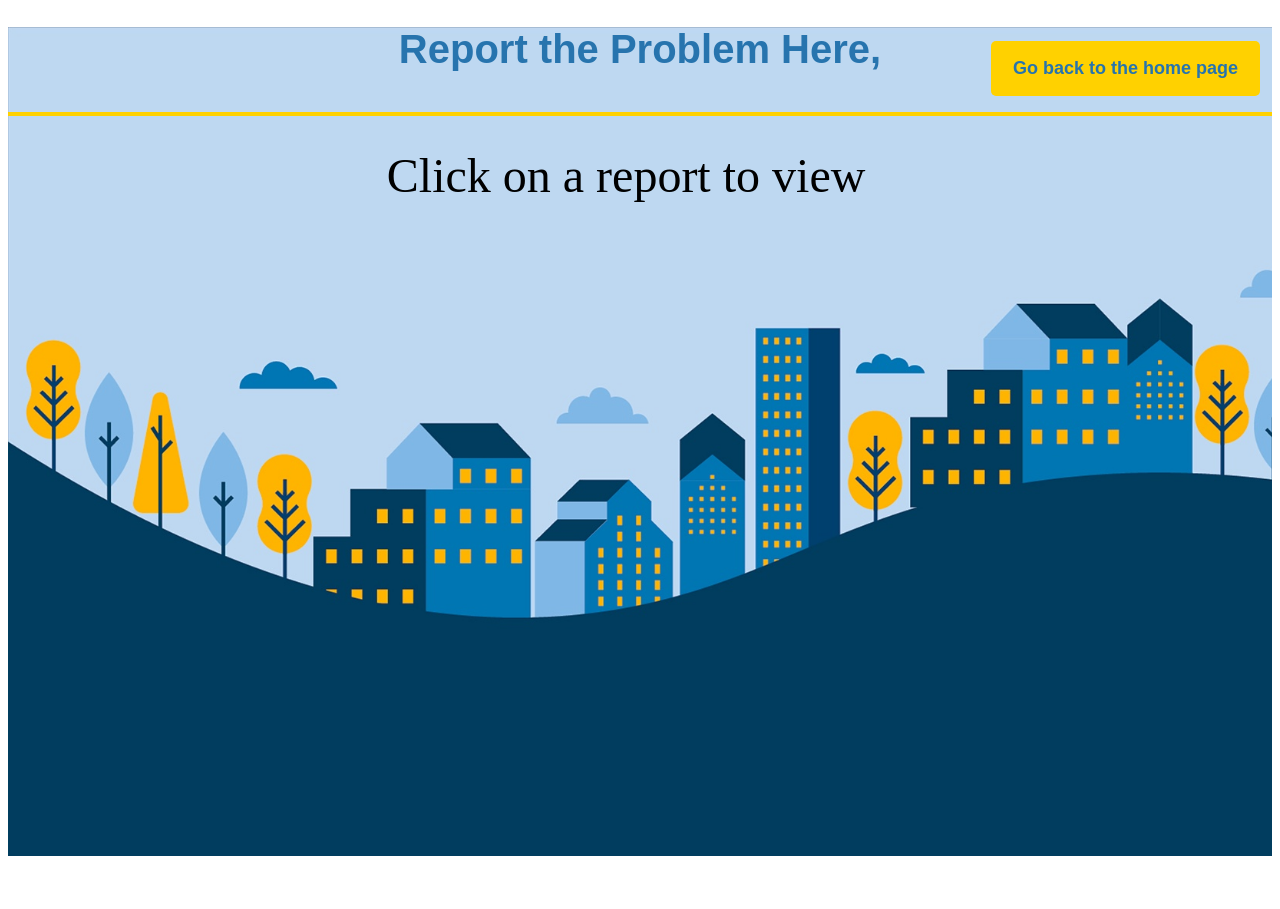
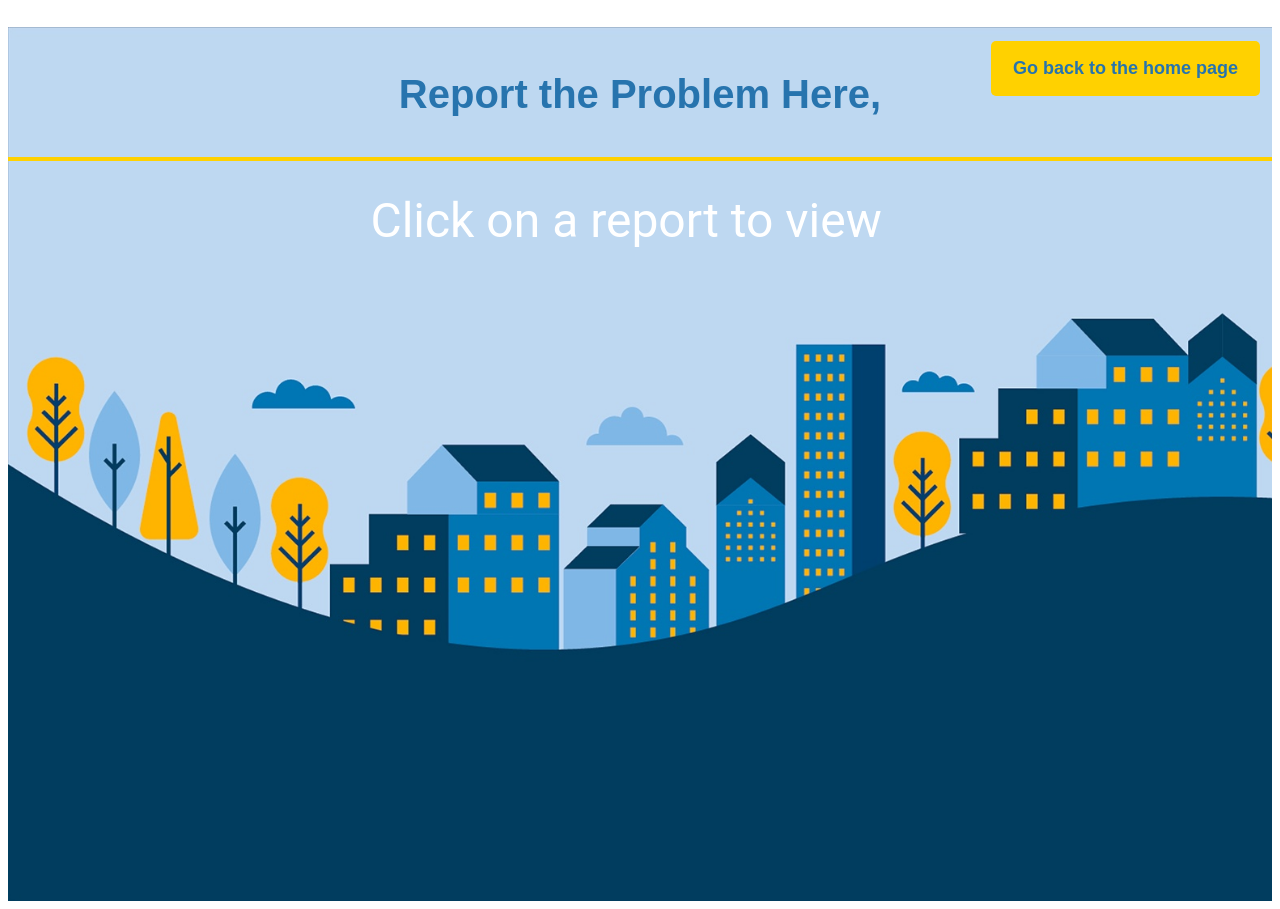
Before and after one commit to jiayini1119/Laundry-Room-Maintenance-Portal, a React (Create React App) app in the folder frontend/: page /home/report in a window 1280 px wide. Shown: the top 909 px of the page. Before the commit the page ends 864 px from the top, so only its background shows below. Built offline with nearby package versions, Linux system fonts and the light colour scheme; no server answers.

Commit message:
Modified staff homepage styles and report page styles

```diff
--- a/frontend/src/components/HomeStaff.js
+++ b/frontend/src/components/HomeStaff.js
@@ -21,6 +21,7 @@ const HomeStaff = () => {
   return (
     <div className="homeheader" style={{ display: '100%' }}>
       <h1 className="hometitle">
+        <br />
         Laundry Reporter <Clock />
         {/* <Dropdown setBgColor={setBgColor} /> */}
         <div>
@@ -31,6 +32,7 @@ const HomeStaff = () => {
       <hr />
       <div style={{ backgroundColor: bgColor }}>
       <p className="homePageWelcome">
+        <br />
         Welcome to Laundry Reporter, poor Staff {location.state.id} :p
       </p>
       <WasherTableStaff />
--- a/frontend/src/components/Report.js
+++ b/frontend/src/components/Report.js
@@ -14,7 +14,8 @@ const Report = () => {
   if (email === "admin@admin.com")
   return (
     <div className='reportheader'>
-      <h1 className="reporttitle">
+      <h1 className="hometitle">
+        <br />
         {"Students' Report Messages"}, {id}
       </h1>
       <Box
@@ -37,6 +38,7 @@ const Report = () => {
     return (
       <div className='reportheader'>
         <h1 className="hometitle">
+          <br />
           {"Report the Problem Here"}, {id}
         </h1>
         <hr/>
--- a/frontend/src/components/SingleChat.js
+++ b/frontend/src/components/SingleChat.js
@@ -177,7 +177,7 @@ const SingleChat = ({ fetchAgain, setFetchAgain }) => {
       ) : (
         // to get socket.io on same page
         <Box display="flex" alignItems="center" justifyContent="center" height="100%">
-          <Typography variant="h3" gutterBottom fontFamily="Work sans">
+          <Typography variant="h3" gutterBottom color="white">
             Click on a report to view
           </Typography>
 
```
